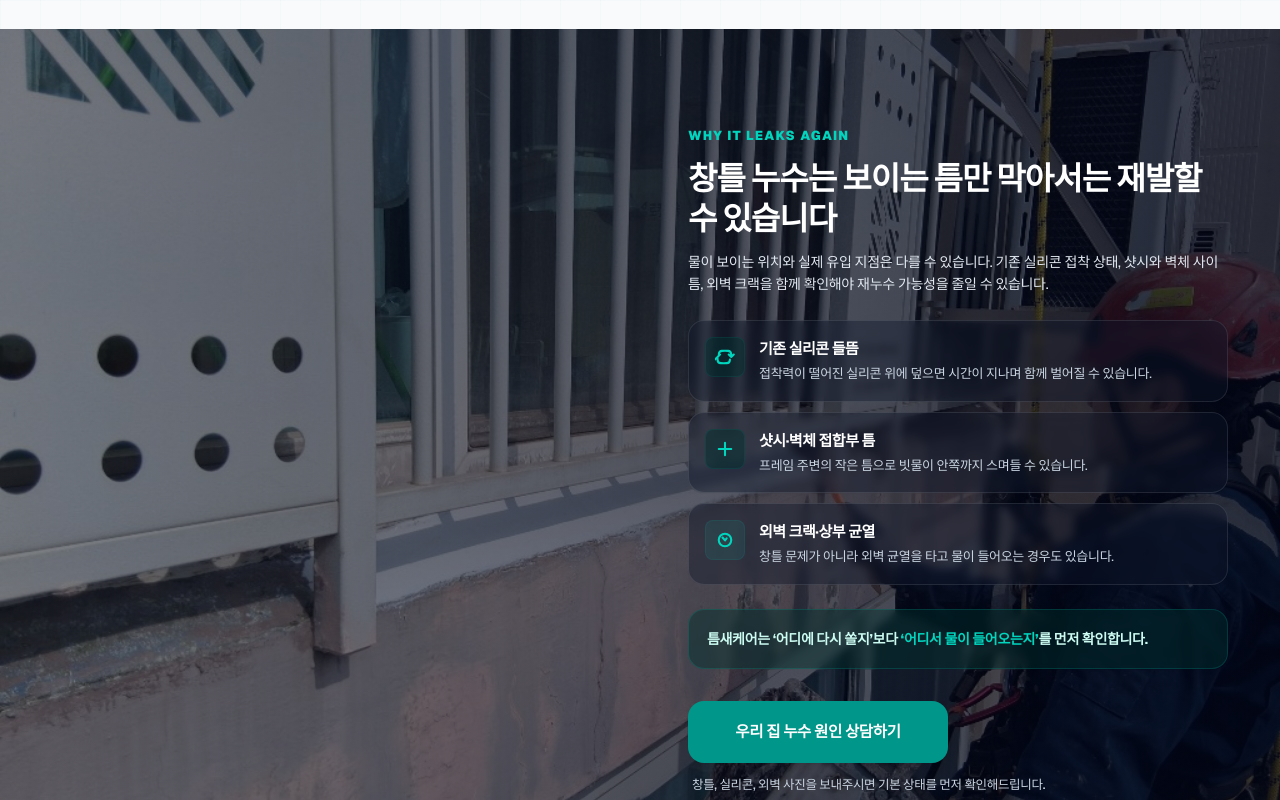
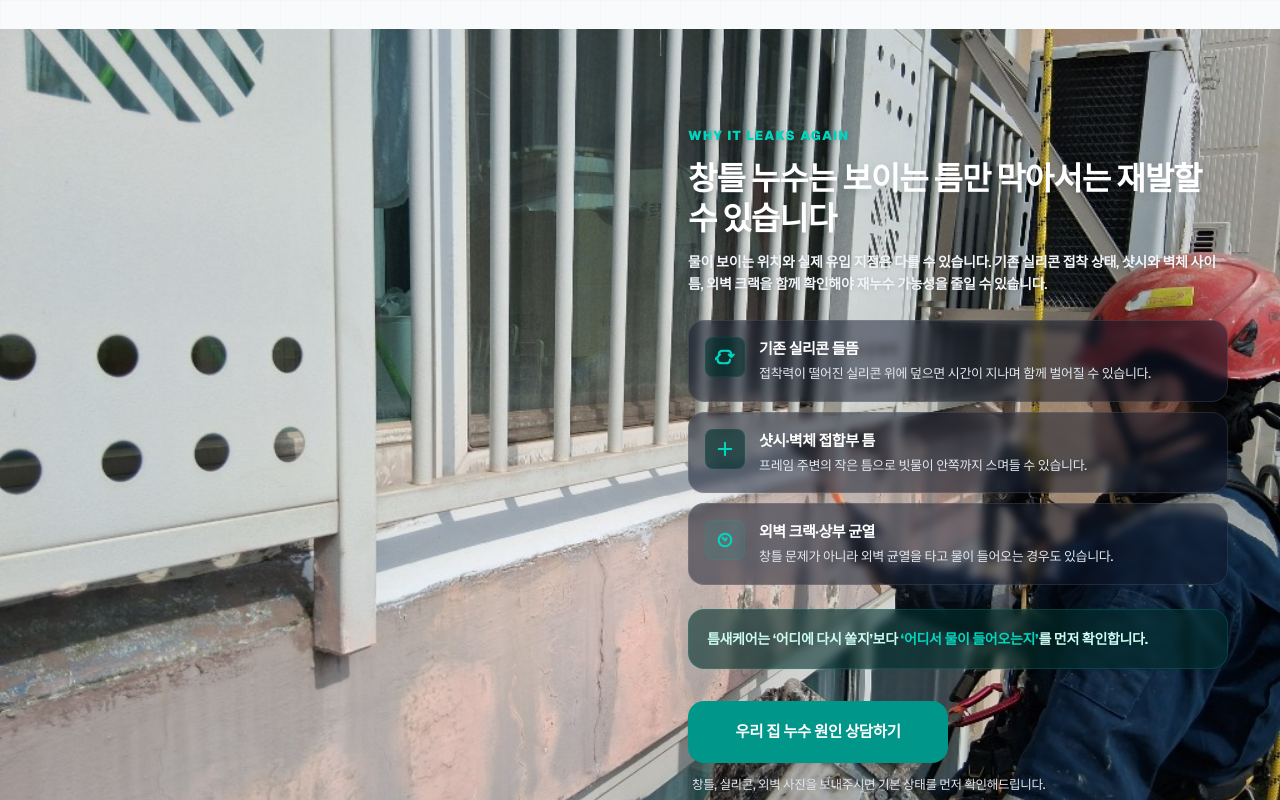
Before and after one commit to wogus5695-ctrl/Ngyeonggi-rope-01, a Next.js app: page / in a window 1280 px wide. Shown: the part 1640-2440 px from the top of the page. Built offline with nearby package versions, Linux system fonts and the light colour scheme.

Commit message:
style: Remove dark background overlay filter entirely and add text shadows for readability in LocalEmpathy.tsx

```diff
--- a/src/components/sections/LocalEmpathy.tsx
+++ b/src/components/sections/LocalEmpathy.tsx
@@ -23,8 +23,7 @@ export default function LocalEmpathy({ locationName, dynamicIntro }: LocalEmpath
           className="object-cover object-right"
           priority
         />
-        {/* Brightened overlays (very transparent over the image, slightly darker on the right side for readability) */}
-        <div className="absolute inset-0 bg-slate-950/30 lg:bg-gradient-to-r lg:from-slate-950/20 lg:via-slate-950/45 lg:to-slate-950/65 z-10 pointer-events-none"></div>
+        {/* Overlay filter completely removed as requested */}
       </div>
 
       <div className="max-w-[1240px] mx-auto px-4 sm:px-6 lg:px-8 relative z-20 w-full">
@@ -35,13 +34,13 @@ export default function LocalEmpathy({ locationName, dynamicIntro }: LocalEmpath
 
             {/* Header copy */}
             <div className="space-y-3">
-              <div className="text-teal-400 text-[13px] font-black tracking-widest uppercase">
+              <div className="text-teal-400 text-[13px] font-black tracking-widest uppercase drop-shadow-sm">
                 WHY IT LEAKS AGAIN
               </div>
-              <h2 className="text-2xl sm:text-[28px] lg:text-[32px] font-black text-white tracking-tight leading-[1.25]">
+              <h2 className="text-2xl sm:text-[28px] lg:text-[32px] font-black text-white tracking-tight leading-[1.25] drop-shadow-md">
                 창틀 누수는 보이는 틈만 막아서는 재발할 수 있습니다
               </h2>
-              <p className="text-[14px] text-slate-200 leading-relaxed">
+              <p className="text-[14px] text-slate-100 leading-relaxed font-semibold drop-shadow-sm">
                 물이 보이는 위치와 실제 유입 지점은 다를 수 있습니다. 기존 실리콘 접착 상태, 샷시와 벽체 사이 틈, 외벽 크랙을 함께 확인해야 재누수 가능성을 줄일 수 있습니다.
               </p>
             </div>
@@ -49,37 +48,37 @@ export default function LocalEmpathy({ locationName, dynamicIntro }: LocalEmpath
             {/* 3 Cause Cards (Semi-transparent Dark Glass Cards) */}
             <div className="space-y-2.5">
               {/* Card 1 */}
-              <div className="flex gap-3.5 p-4 bg-slate-900/40 backdrop-blur-xs border border-white/10 rounded-2xl hover:bg-slate-900/50 transition-all duration-300">
-                <div className="w-[40px] h-[40px] bg-teal-950/50 rounded-lg text-teal-400 shrink-0 flex items-center justify-center border border-teal-500/10">
+              <div className="flex gap-3.5 p-4 bg-slate-900/50 backdrop-blur-xs border border-white/10 rounded-2xl hover:bg-slate-900/60 transition-all duration-300">
+                <div className="w-[40px] h-[40px] bg-teal-950/60 rounded-lg text-teal-400 shrink-0 flex items-center justify-center border border-teal-500/10">
                   <svg className="w-5 h-5" fill="none" stroke="currentColor" strokeWidth="2.5" viewBox="0 0 24 24">
                     <path strokeLinecap="round" strokeLinejoin="round" d="M19.5 12c0-1.232-.046-2.453-.138-3.662a4.006 4.006 0 00-3.7-3.7 48.656 48.656 0 00-7.324 0 4.006 4.006 0 00-3.7 3.7c-.017.22-.032.441-.046.662M19.5 12l3-3m-3 3l-3-3M3 12c0 1.232.046 2.453.138 3.662a4.006 4.006 0 003.7 3.7 48.656 48.656 0 007.324 0 4.006 4.006 0 003.7-3.7c.017-.22.032-.441.046-.662M3 12l-3 3m3-3l3-3" />
                   </svg>
                 </div>
                 <div>
                   <h4 className="text-[15px] font-bold text-white">기존 실리콘 들뜸</h4>
-                  <p className="text-[13px] text-slate-300 leading-relaxed mt-0.5">
+                  <p className="text-[13px] text-slate-200 leading-relaxed mt-0.5 font-medium">
                     접착력이 떨어진 실리콘 위에 덮으면 시간이 지나며 함께 벌어질 수 있습니다.
                   </p>
                 </div>
               </div>
 
               {/* Card 2 */}
-              <div className="flex gap-3.5 p-4 bg-slate-900/40 backdrop-blur-xs border border-white/10 rounded-2xl hover:bg-slate-900/50 transition-all duration-300">
-                <div className="w-[40px] h-[40px] bg-teal-950/50 rounded-lg text-teal-400 shrink-0 flex items-center justify-center border border-teal-500/10">
+              <div className="flex gap-3.5 p-4 bg-slate-900/50 backdrop-blur-xs border border-white/10 rounded-2xl hover:bg-slate-900/60 transition-all duration-300">
+                <div className="w-[40px] h-[40px] bg-teal-950/60 rounded-lg text-teal-400 shrink-0 flex items-center justify-center border border-teal-500/10">
                   <svg className="w-5 h-5" fill="none" stroke="currentColor" strokeWidth="2.5" viewBox="0 0 24 24">
                     <path strokeLinecap="round" strokeLinejoin="round" d="M12 4.5v15m7.5-7.5h-15" />
                   </svg>
                 </div>
                 <div>
                   <h4 className="text-[15px] font-bold text-white">샷시·벽체 접합부 틈</h4>
-                  <p className="text-[13px] text-slate-300 leading-relaxed mt-0.5">
+                  <p className="text-[13px] text-slate-200 leading-relaxed mt-0.5 font-medium">
                     프레임 주변의 작은 틈으로 빗물이 안쪽까지 스며들 수 있습니다.
                   </p>
                 </div>
               </div>
 
               {/* Card 3 */}
-              <div className="flex gap-3.5 p-4 bg-slate-900/40 backdrop-blur-xs border border-white/10 rounded-2xl hover:bg-slate-900/50 transition-all duration-300">
+              <div className="flex gap-3.5 p-4 bg-slate-900/50 backdrop-blur-xs border border-white/10 rounded-2xl hover:bg-slate-900/60 transition-all duration-300">
                 <div className="w-[40px] h-[40px] bg-teal-500/10 rounded-lg text-teal-400 shrink-0 flex items-center justify-center border border-teal-500/10">
                   <svg className="w-5 h-5" fill="none" stroke="currentColor" strokeWidth="2.5" viewBox="0 0 24 24">
                     <path strokeLinecap="round" strokeLinejoin="round" d="M19.5 12a7.5 7.5 0 11-15 0 7.5 7.5 0 0115 0z" />
@@ -88,7 +87,7 @@ export default function LocalEmpathy({ locationName, dynamicIntro }: LocalEmpath
                 </div>
                 <div>
                   <h4 className="text-[15px] font-bold text-white">외벽 크랙·상부 균열</h4>
-                  <p className="text-[13px] text-slate-300 leading-relaxed mt-0.5">
+                  <p className="text-[13px] text-slate-200 leading-relaxed mt-0.5 font-medium">
                     창틀 문제가 아니라 외벽 균열을 타고 물이 들어오는 경우도 있습니다.
                   </p>
                 </div>
@@ -96,7 +95,7 @@ export default function LocalEmpathy({ locationName, dynamicIntro }: LocalEmpath
             </div>
 
             {/* Slim Highlight Box (Semi-transparent Mint Glass) */}
-            <div className="p-4.5 bg-teal-950/45 border border-teal-500/20 rounded-2xl backdrop-blur-xs">
+            <div className="p-4.5 bg-teal-950/60 border border-teal-500/20 rounded-2xl backdrop-blur-xs">
               <p className="text-[14px] font-bold text-teal-100 leading-relaxed">
                 틈새케어는 ‘어디에 다시 쏠지’보다 <span className="text-teal-400 font-extrabold">‘어디서 물이 들어오는지’</span>를 먼저 확인합니다.
               </p>
@@ -111,7 +110,7 @@ export default function LocalEmpathy({ locationName, dynamicIntro }: LocalEmpath
                 우리 집 누수 원인 상담하기
               </Link>
               <div className="pl-1 space-y-1">
-                <p className="text-[12.5px] text-slate-300 font-medium">
+                <p className="text-[12.5px] text-slate-200 font-medium drop-shadow-xs">
                   창틀, 실리콘, 외벽 사진을 보내주시면 기본 상태를 먼저 확인해드립니다.
                 </p>
                 {/* SEO Preservation (Hidden visually but available for search engine crawlers) */}
```
